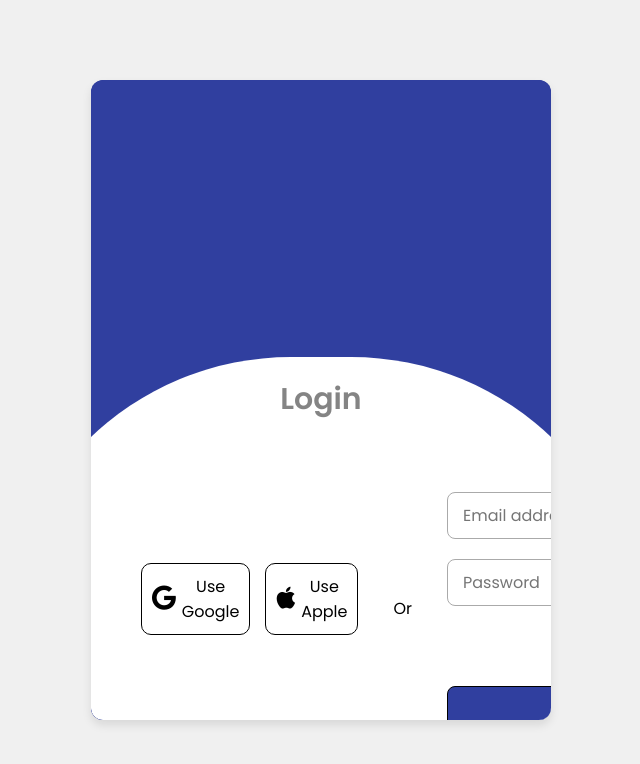
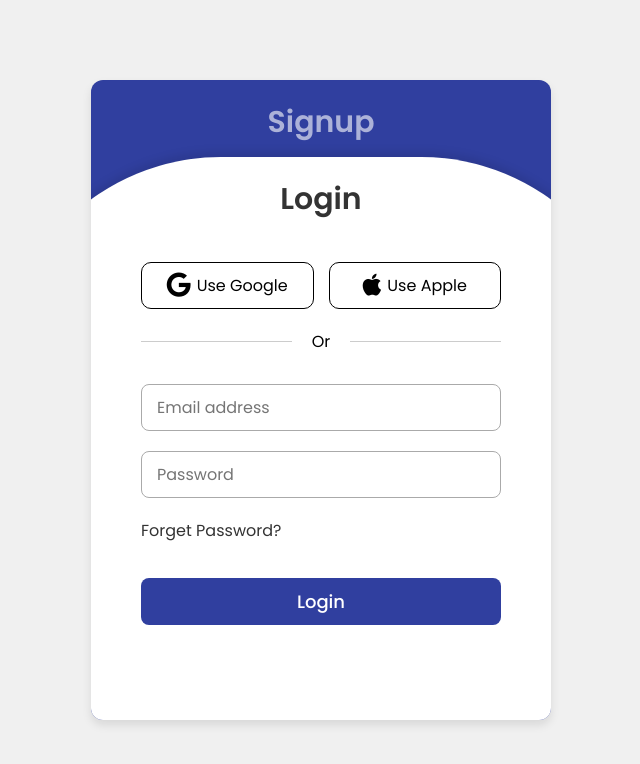
Before and after one commit to leka201/animated-login, a plain HTML site: page index.html in a window 1280 px wide. Both pictures are taken after a click on the element "Login". Shown: the whole page, without its empty margins (319-959 px from the left). Drawn offline with Linux system fonts and the light colour scheme.

Commit message:
site pronto
apenas botões login google e apple não funcionam

```diff
--- a/index.html
+++ b/index.html
@@ -10,10 +10,12 @@
 <body>
 
     <div class="container">
-       <div class="signup-section">
+         <div class="signup-section">
+
             <header>Signup</header>
 
             <div class="social-buttons">
+
                 <button><i class="fa-brands fa-google"></i> Use Google</button>
                 <button ><i class="fa-brands fa-apple"></i> Use Apple</button>
 
@@ -21,37 +23,43 @@
 
             <div class="separator">
                 <div class="line"></div>
+
                 <p>Or</p>
                 <div class="line"></div>
+
             </div>
+
             <form>
+
                 <input type="text"  placeholder="Full name" required>
                 <input type="email"  placeholder="Email address" required>
                 <input type="password"  placeholder="Password" required>
                 <a href="#">Forget Password?</a>
                 <button type="submit" class="btn">Signup</button>
             </form>
-            <div class="container">
-                <div class="login-section">
-                     <header>Login</header>
+
+       </div>
+
+
+            <div class="login-section">
+                <header>Login</header>
 
                      <div class="social-buttons">
                          <button><i class="fa-brands fa-google"></i> Use Google</button>
                          <button ><i class="fa-brands fa-apple"></i> Use Apple</button>
-
+                     </div>
                          <div class="separator">
-
-                            <div class="line"></div>
+                         <div class="line"></div>
                             <p>Or</p>
                             <div class="line"></div>
+                        </div>
 
-                        </div>
                         <form>
                             <input type="email"  placeholder="Email address" required>
                             <input type="password"  placeholder="Password" required>
                             <a href="#">Forget Password?</a>
                             <button type="submit" class="btn">Login</button>
-                            </form>
+                        </form>
 
        </div>
 
--- a/script.js
+++ b/script.js
@@ -0,0 +1,11 @@
+const container = document.querySelector('.container');
+const signupButton = document.querySelector('.signup-section header');
+const loginButton = document.querySelector('.login-section header');
+
+loginButton.addEventListener('click', () => {
+    container.classList.add('active');
+});
+
+signupButton.addEventListener('click', () => {
+    container.classList.remove('active');
+});
--- a/style.css
+++ b/style.css
@@ -1,4 +1,4 @@
-@import url('https://fonts.googleapis.com/css2?family=Poppins:ital,wght@0,100;0,200;0,300;0,400;0,500;0,600;0,700;0,800;0,900;1,100;1,200;1,300;1,400;1,500;1,600;1,700;1,800;1,900&display=swap');
+@import url('https://fonts.googleapis.com/css2?family=Poppins:wght@300;400;500;600;700;800&display=swap');
 
 *{
     margin: 0;
@@ -24,9 +24,9 @@ body{
     width: 460px;
     height: 640px;
     border-radius: 12px;
-    padding: 20 px 30px 120px;
+    padding: 20px 30px 120px;
     background: #303f9f;
-    box-shadow:  0 5px 10px rgba(0,0,0,0.1);
+    box-shadow:  0 5px 10px rgba(0, 0, 0, 0.1);
     overflow: hidden;
 }
 
@@ -88,14 +88,14 @@ body{
     font-size: 25px;
 }
 
-.separator {
+.separator{
     margin-top: 20px;
     display: flex;
     align-items: center;
     gap: 20px;
 }
 
-.separator .line {
+.separator .line{
     width: 100%;
     height: 1px;
     background: #ccc;
@@ -141,7 +141,7 @@ form a{
 
 form .btn{
     margin-top: 15px;
-    border:none;
+    border: none;
     padding: 10px 15px;
     border-radius: 8px;
     font-size: 18px;
@@ -154,3 +154,16 @@ form .btn{
     color: #fff;
     border: none;
 }
+
+.container.active .login-section{
+    bottom: -12%;
+    border-radius: 220px;
+    box-shadow:  0 -5px 10px rgba(0, 0, 0, 0.1);
+}
+
+.container.active .login-section header{
+    opacity: 1;
+}
+.container.active .signup-section header{
+    opacity: 0.6;
+}
```
